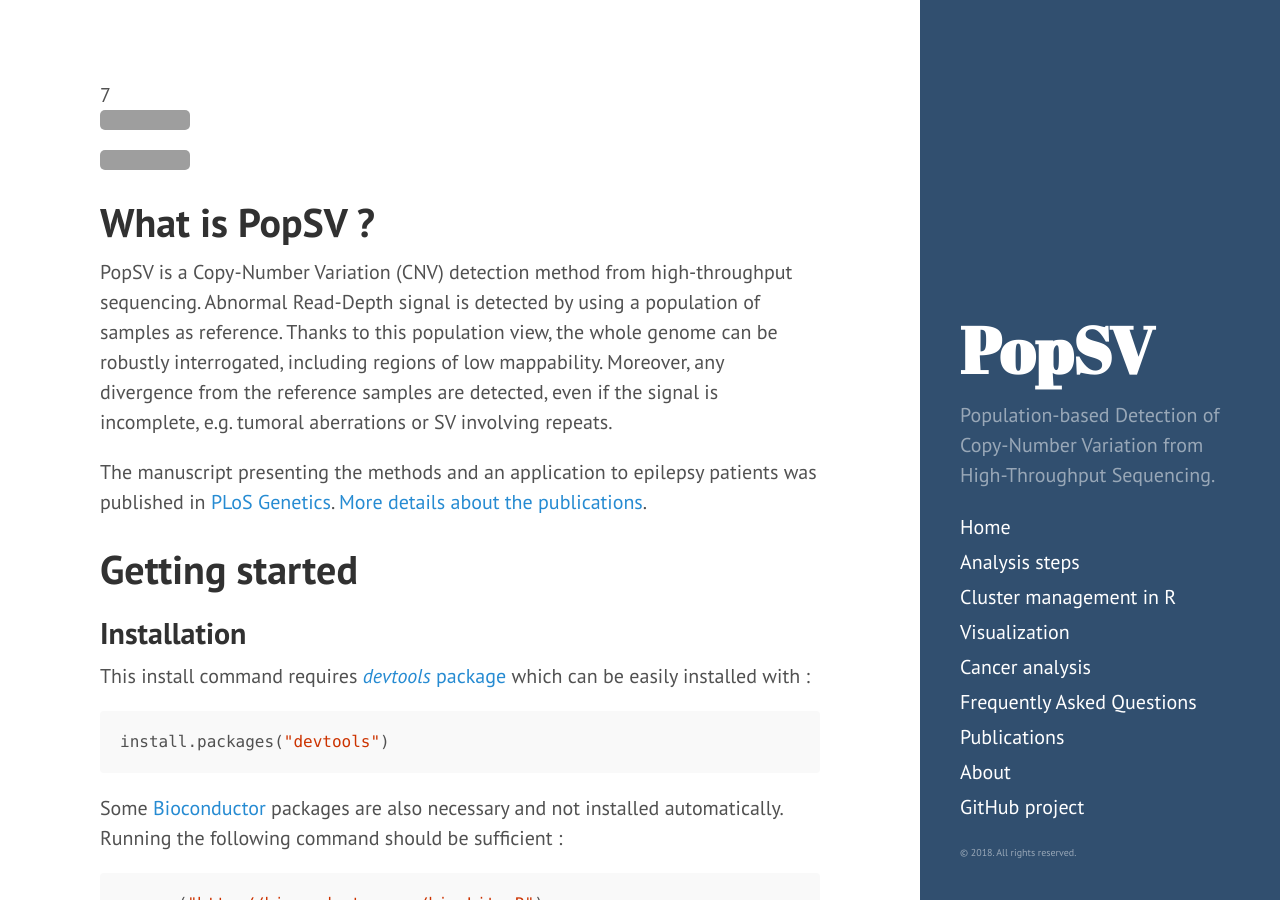
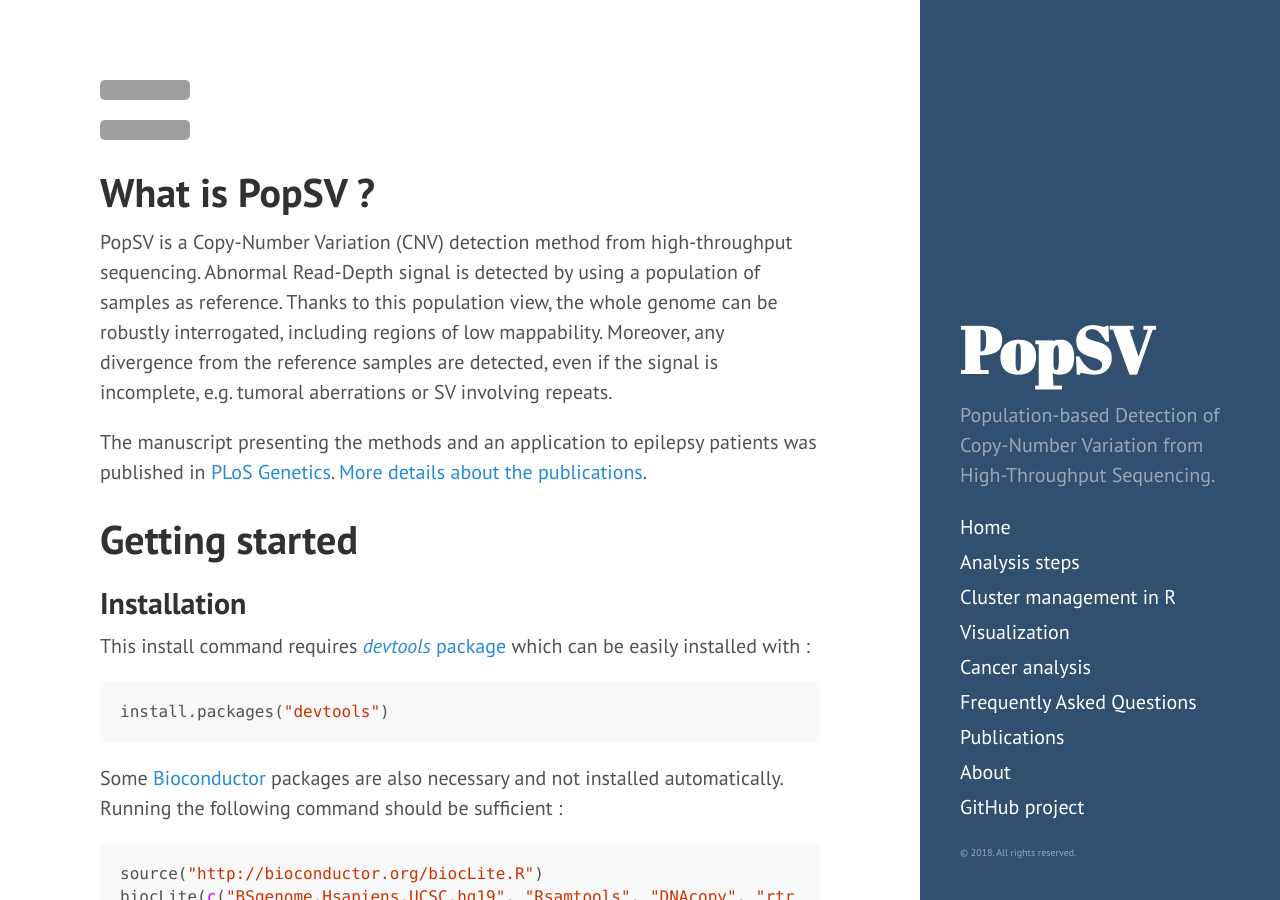
Before and after one commit to jmonlong/PopSV, a Jekyll site: the page built from index.md, in a window 1280 px wide and 900 px high. Built offline with Jekyll 4.4.1, drawn with Linux system fonts in a browser that asks for light colours; nearby versions of some CDN libraries; grey boxes are pictures that could not be loaded.

Commit message:
fix typo

```diff
--- a/index.md
+++ b/index.md
@@ -3,7 +3,7 @@ layout: default
 title: PopSV
 ---
 
-7[![Build Status](https://travis-ci.org/jmonlong/PopSV.svg?branch=master)](https://travis-ci.org/jmonlong/PopSV)
+[![Build Status](https://travis-ci.org/jmonlong/PopSV.svg?branch=master)](https://travis-ci.org/jmonlong/PopSV)
 [![codecov](https://codecov.io/gh/jmonlong/PopSV/branch/master/graph/badge.svg)](https://codecov.io/gh/jmonlong/PopSV)
 
 # What is PopSV ?
```
